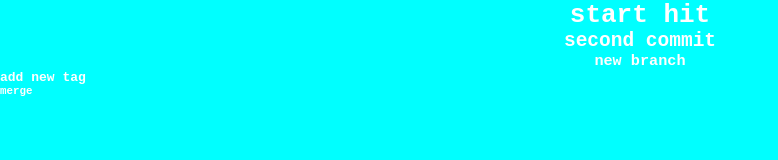
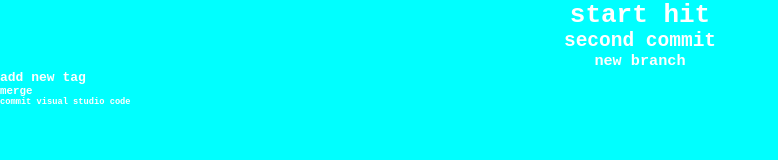
Before and after one commit to Natali50/lesson1, a plain HTML site: page index.html in a window 1280 px wide. Shown: the whole page, without its empty margins (0-778 px from the left). Drawn offline with Linux system fonts and the light colour scheme.

Commit message:
vs code commit

```diff
--- a/index.html
+++ b/index.html
@@ -14,5 +14,6 @@
 <h3>new branch</h3>
 <h4>add new tag</h4>
 <h5>merge</h5>
+<h6>commit visual studio code</h6>
 </body>
 </html>
```
